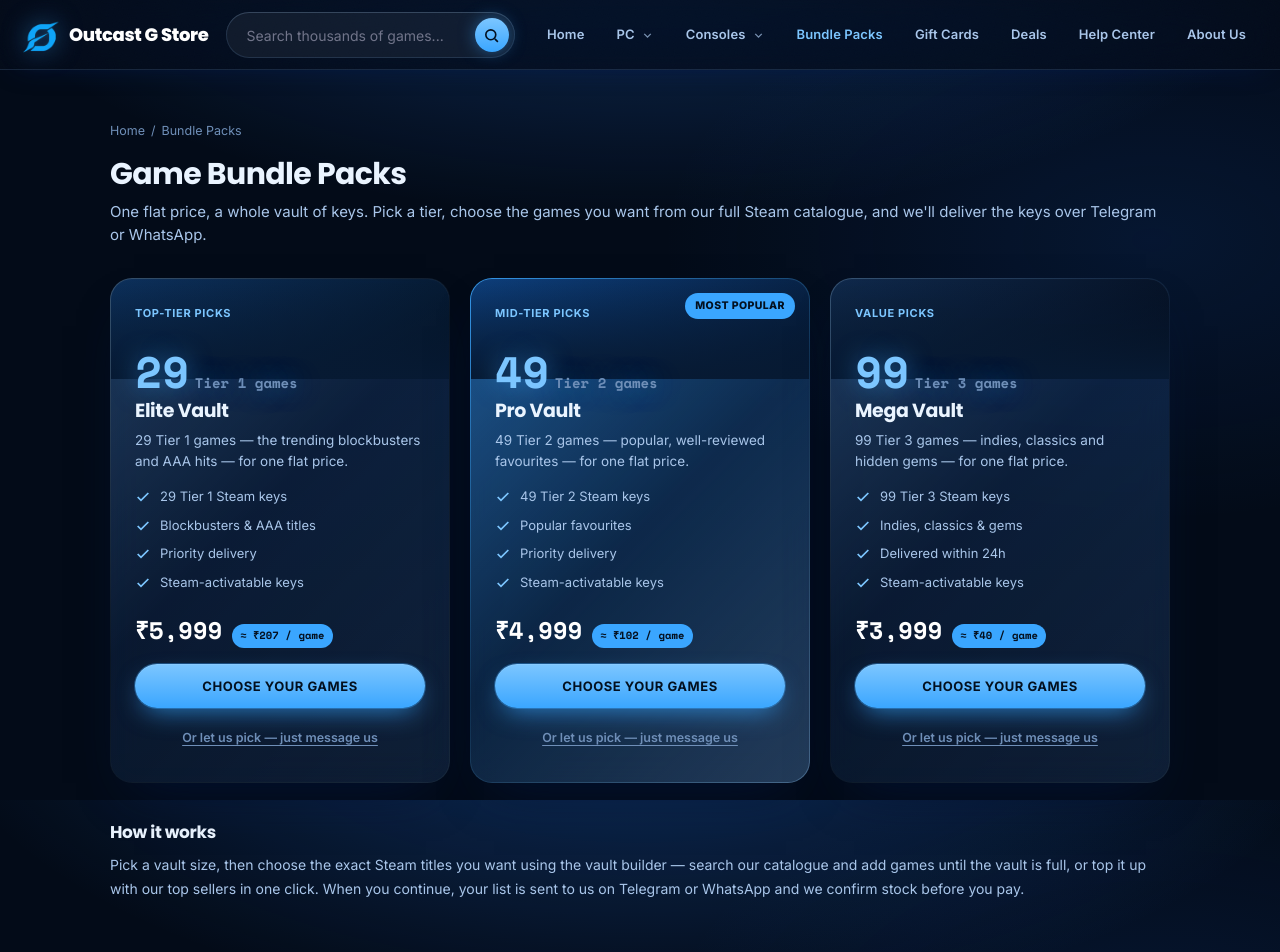
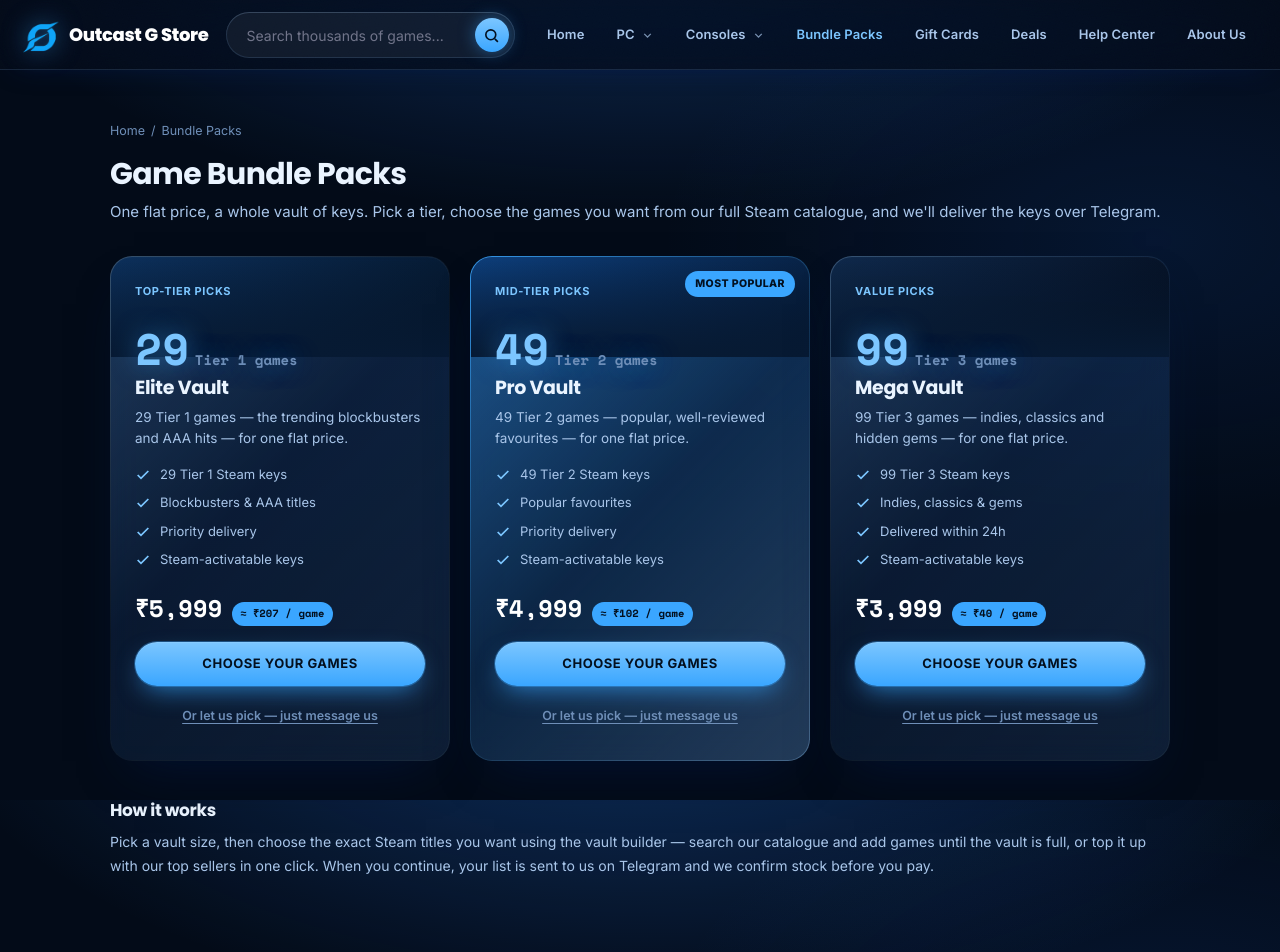
Before and after one commit to lilzeeOp/outcast-g-store, a React (Vite) app: page /bundles in a window 1280 px wide. Shown: the top 952 px of the page. Built offline with nearby package versions, Linux system fonts and the light colour scheme.

Commit message:
Portal the contact modal to body; Telegram-only copy

```diff
--- a/src/components/ContactModal.jsx
+++ b/src/components/ContactModal.jsx
@@ -1,4 +1,5 @@
 import { useEffect, useState } from 'react';
+import { createPortal } from 'react-dom';
 import { TELEGRAM_USERNAME, WHATSAPP_ENABLED, generalMessage, telegramLink, whatsappLink } from '../lib/contact';
 
 export default function ContactModal({ isOpen, onClose, title, message, copyText }) {
@@ -12,7 +13,9 @@ export default function ContactModal({ isOpen, onClose, title, message, copyText
 
   if (!isOpen) return null;
 
-  return (
+  // Portal to <body>: a transformed ancestor (animated cards) would otherwise
+  // trap the fixed-position modal inside itself.
+  return createPortal(
     <div className="overlay is-open contact-overlay" onClick={onClose}>
       <div
         className="contact-modal"
@@ -105,6 +108,7 @@ export default function ContactModal({ isOpen, onClose, title, message, copyText
 
             <p className="contact-modal__note">Telegram is our official channel. Orders are confirmed and keys delivered there.</p>
       </div>
-    </div>
+    </div>,
+    document.body,
   );
 }
--- a/src/components/VaultTray.jsx
+++ b/src/components/VaultTray.jsx
@@ -61,7 +61,7 @@ export default function VaultTray({ bundle, picks, onRemove, onClear, onFill, on
       <p className="vault-tray__note">
         {remaining > 0
           ? `Your vault needs all ${max} games before you can order. Use "Fill remaining" to top it up with top sellers.`
-          : `Flat price for the ${bundle.name}. Keys delivered over Telegram or WhatsApp.`}
+          : `Flat price for the ${bundle.name}. Keys delivered over Telegram.`}
       </p>
     </>
   );
--- a/src/pages/Bundles.jsx
+++ b/src/pages/Bundles.jsx
@@ -13,7 +13,7 @@ export default function Bundles() {
       <h1>Game Bundle Packs</h1>
       <p className="lede">
         One flat price, a whole vault of keys. Pick a tier, choose the games you want from our full Steam
-        catalogue, and we'll deliver the keys over Telegram or WhatsApp.
+        catalogue, and we'll deliver the keys over Telegram.
       </p>
 
       <div className="bundle-grid">
@@ -27,7 +27,7 @@ export default function Bundles() {
         <p>
           Pick a vault size, then choose the exact Steam titles you want using the vault builder — search our
           catalogue and add games until the vault is full, or top it up with our top sellers in one click.
-          When you continue, your list is sent to us on Telegram or WhatsApp and we confirm stock before you pay.
+          When you continue, your list is sent to us on Telegram and we confirm stock before you pay.
         </p>
       </div>
     </div>
--- a/src/pages/Home.jsx
+++ b/src/pages/Home.jsx
@@ -136,7 +136,7 @@ function TrustBar() {
     },
     {
       title: 'Direct Contact',
-      desc: 'Buy over Telegram or WhatsApp',
+      desc: 'Buy over Telegram — WhatsApp coming soon',
       icon: (
         <svg viewBox="0 0 24 24" fill="none" stroke="currentColor" strokeWidth="1.8">
           <path d="M21 11.5a8.4 8.4 0 0 1-8.9 8.4 8.6 8.6 0 0 1-3-.6L3 21l1.8-5.4A8.4 8.4 0 1 1 21 11.5Z" />
--- a/src/pages/Legal.jsx
+++ b/src/pages/Legal.jsx
@@ -32,7 +32,7 @@ export default function Legal() {
         <h2>Your rights</h2>
         <p>
           You can request a copy of your data or ask us to delete your account at any time by contacting support
-          on Telegram or WhatsApp.
+          on Telegram.
         </p>
       </div>
 
@@ -42,7 +42,7 @@ export default function Legal() {
       <div className="content-block">
         <h2>Orders &amp; delivery</h2>
         <p>
-          Purchases are arranged directly with the seller over Telegram or WhatsApp. Digital keys are delivered to
+          Purchases are arranged directly with the seller over Telegram. Digital keys are delivered to
           your email, typically within minutes of payment confirmation.
         </p>
       </div>
--- a/src/pages/Product.jsx
+++ b/src/pages/Product.jsx
@@ -210,7 +210,7 @@ export default function Product() {
             <p>
               Get {product.name} delivered straight to your inbox in minutes. This listing is a{' '}
               {product.platform[0].toUpperCase() + product.platform.slice(1)} digital key, redeemable worldwide
-              unless stated otherwise. Message us on Telegram or WhatsApp to confirm availability and complete
+              unless stated otherwise. Message us on Telegram to confirm availability and complete
               your purchase.
             </p>
           </div>
```
